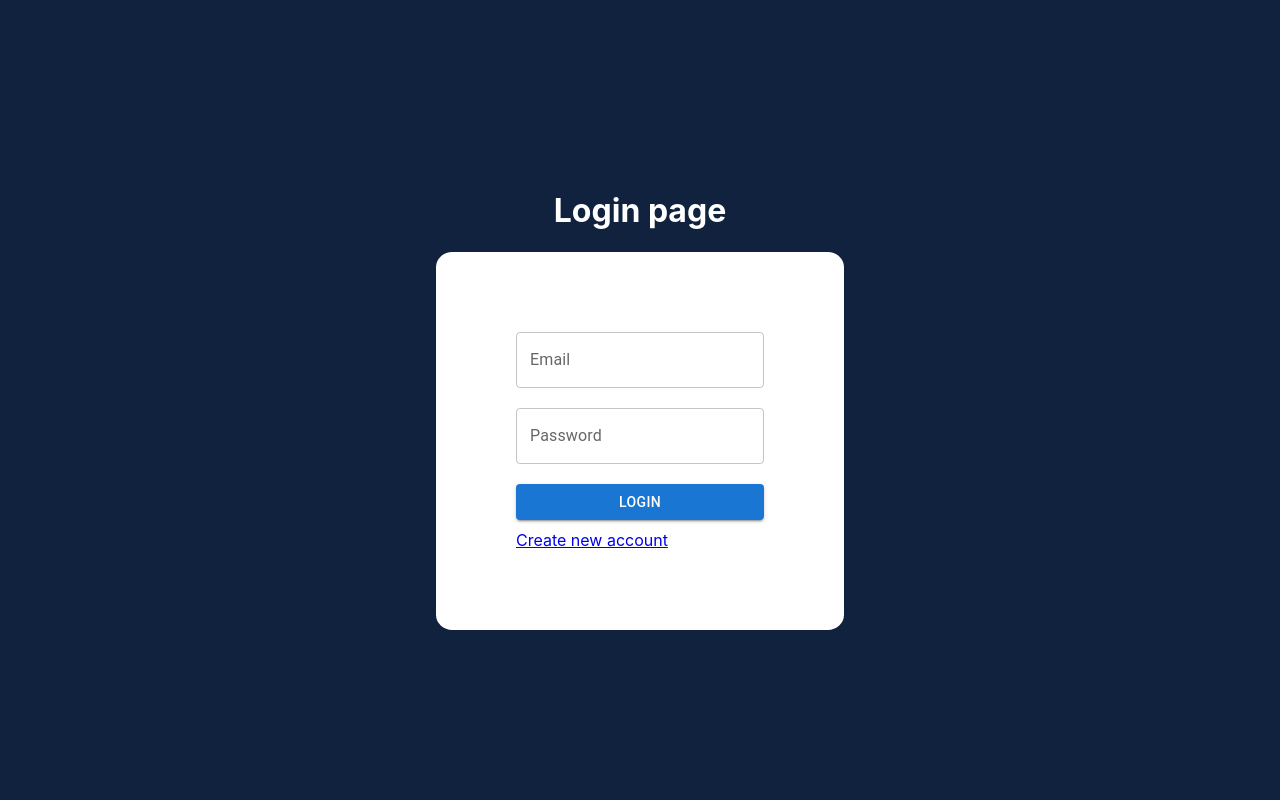
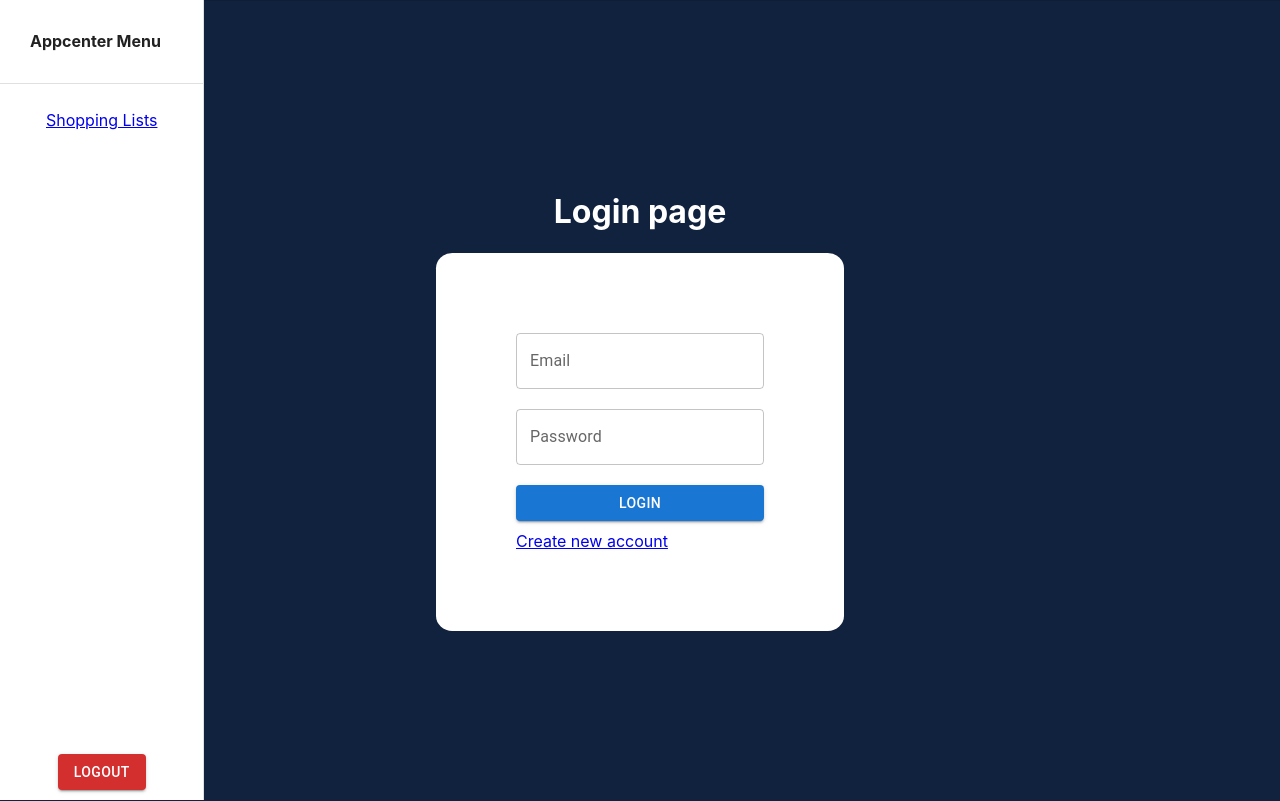
Before and after one commit to lurb3/appcenter, a React (Create React App) app in the folder frontend/: page / in a window 1280 px wide. Built offline with nearby package versions, Linux system fonts and the light colour scheme.

Commit message:
Side menu. Logout button

```diff
--- a/frontend/src/App.js
+++ b/frontend/src/App.js
@@ -5,15 +5,20 @@ import {
   Route,
   unstable_HistoryRouter as HistoryRouter,
 } from 'react-router-dom';
+import Divider from '@mui/material/Divider';
 import Login from 'pages/Login/Login';
 import Signup from 'pages/Signup/Signup';
 import ShoppingList from 'pages/ShoppingList/ShoppingList';
 import ProductList from 'pages/ProductList/ProductList';
 import ProtectedRoutes from 'ProtectedRoutes';
+import SideNavMenu from 'components/SideNavMenu/SideNavMenu';
 
 const App = () => {
   return (
+    <div className='appWrapper'>
       <HistoryRouter history={history}>
+        <SideNavMenu />
+        <Divider />
         <Routes>
           <Route path="/" element={ <Login /> } />
           <Route path="/signup" element={ <Signup /> } />
@@ -23,6 +28,7 @@ const App = () => {
           </Route>
         </Routes>
       </HistoryRouter>
+    </div>
   );
 };
 
--- /dev/null
+++ b/frontend/src/components/SideNavMenu/SideNavMenu.js
@@ -0,0 +1,62 @@
+import React, { useState } from 'react';
+import { Dialog, DialogTitle, DialogActions, Divider, Drawer, Button, List, ListItem } from '@mui/material';
+import './sidenavmenu.scss';
+import { Link } from 'react-router-dom';
+import { clearJwt } from 'utils/jwt';
+import history from 'utils/history';
+
+const SideNavMenu = () => {
+  const [ openDialog, setOpenDialog ] = useState(false);
+
+  const handleLogout = () => {
+    clearJwt();
+    setOpenDialog(false);
+    history.push('/');
+  };
+
+  const ConfirmDeleteAll = () => {
+    return (
+      <Dialog
+        open={openDialog}
+        onClose={() => setOpenDialog(!openDialog)}
+        aria-labelledby="alert-dialog-title"
+        aria-describedby="alert-dialog-description"
+      >
+        <DialogTitle id="alert-dialog-title">
+          {'Are you sure you want to logout?'}
+        </DialogTitle>
+        <DialogActions>
+          <Button onClick={() => setOpenDialog(!openDialog)}>Cancel</Button>
+          <Button onClick={handleLogout} autoFocus>
+            Confirm
+          </Button>
+        </DialogActions>
+      </Dialog>
+    );
+  };
+
+  return (
+    <Drawer
+      anchor="left"
+      open={true}
+      variant="permanent"
+      classes={{ paper: 'sideMenu' }}
+    >
+      <ConfirmDeleteAll />
+      <h4>Appcenter Menu</h4>
+      <Divider />
+      <div className='sideMenuWrapper'>
+        <List>
+          <ListItem>
+            <Link underline="none" color="inherit" to='/shoppinglist'>Shopping Lists</Link>
+          </ListItem>
+        </List>
+        <div className='logoutWrapper'>
+          <Button color='error' variant='contained' onClick={() => setOpenDialog(true)}>Logout</Button>
+        </div>
+      </div>
+    </Drawer>
+  );
+};
+
+export default SideNavMenu;
--- /dev/null
+++ b/frontend/src/components/SideNavMenu/sidenavmenu.scss
@@ -0,0 +1,18 @@
+.sideMenu {
+  background-color: white;
+  h4 {
+    padding: 10px 30px;
+  }
+  .sideMenuWrapper {
+    display: flex;
+    flex-direction: column;
+    align-items: center;
+    height: 100%;
+
+    padding: 10px 30px;
+
+    .logoutWrapper {
+      margin-top: auto;
+    }
+  }
+}
--- a/frontend/src/index.scss
+++ b/frontend/src/index.scss
@@ -17,6 +17,11 @@ code {
     monospace;
 }
 
+.appWrapper {
+  background-color: #11223E;
+  height: 100%;
+}
+
 .colorWhite {
   color: white;
 }
```
Lines whose indentation alone changed are shown as unchanged.
